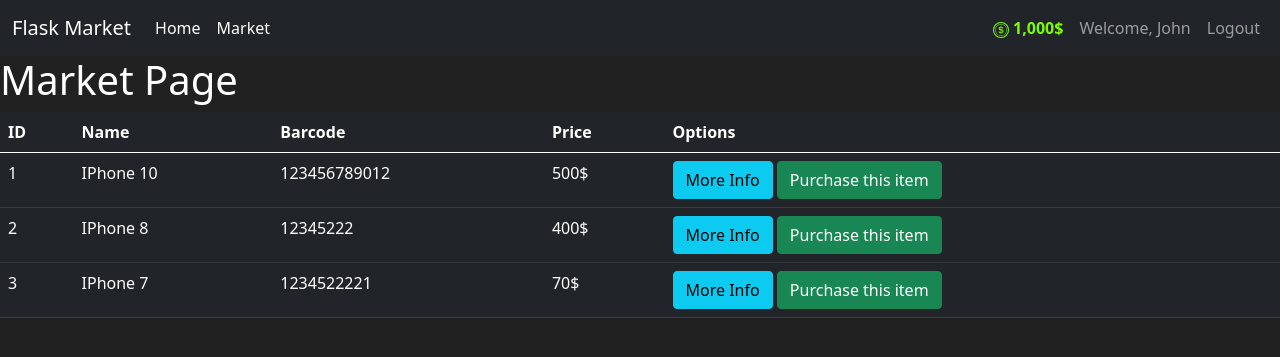
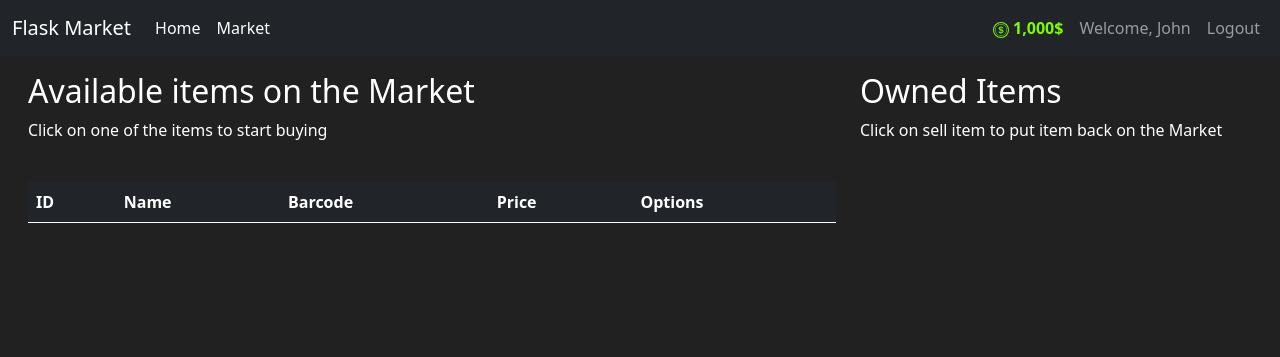
Before and after one commit to chrisfid/flask-phone-market, a Flask app: page /market in a window 1280 px wide. Shown: the top 357 px of the page. Run offline with Flask 2, Linux system fonts and the light colour scheme; a user stored in the database is signed in; data comes from the database, SQL or seed files in the repository; both versions use the stored data as it was after the commit; lists and menus that the app fills with data are empty.

Commit message:
feat: item purchasing

```diff
--- a/market/forms.py
+++ b/market/forms.py
@@ -24,3 +24,9 @@ class LoginForm(FlaskForm):
   username = StringField(label='User Name', validators=[DataRequired()])
   password = StringField(label='Password', validators=[DataRequired()])
   submit = SubmitField(label='Sign in')
+
+class PurchaseItemForm(FlaskForm):
+    submit = SubmitField(label='Purchase Item!')
+
+class SellItemForm(FlaskForm):
+    submit = SubmitField(label='Purchase Item!')
--- a/market/models.py
+++ b/market/models.py
@@ -31,6 +31,9 @@ class User(db.Model, UserMixin):
     def check_password_correction(self, attempted_password):
         return bcrypt.check_password_hash(self .password_hash, attempted_password)
 
+    def can_purchase(self, item_obj):
+        return self.budget >= item_obj.price
+
 class Item(db.Model):
     id = db.Column(db.Integer(), primary_key=True)
     name = db.Column(db.String(length=30), nullable=False, unique=True)
@@ -41,3 +44,8 @@ class Item(db.Model):
 
     def __repr__(self):
         return f'Item: {self.name}'
+
+    def buy(self, user):
+        self.owner = user.id
+        user.budget -= self.price
+        db.session.commit()
--- a/market/routes.py
+++ b/market/routes.py
@@ -1,21 +1,36 @@
 from flask_login.utils import logout_user
+from sqlalchemy.orm.query import Query
 from market import app
-from flask import render_template, redirect, url_for, flash
+from flask import render_template, redirect, url_for, flash, request
 from market.models import Item, User
-from market.forms import LoginForm, RegisterForm
+from market.forms import LoginForm, RegisterForm, PurchaseItemForm
 from market import db
-from flask_login import login_user, logout_user, login_required
+from flask_login import login_user, logout_user, login_required, current_user
 
 @app.route('/')
 @app.route('/home')
 def home_page():
     return render_template('home.html')
 
-@app.route('/market')
+@app.route('/market', methods=['GET', 'POST'])
 @login_required
 def market_page():
-    items = Item.query.all()
-    return render_template('market.html', items=items)
+    purchase_form = PurchaseItemForm()
+    if request.method == 'POST':
+        print(request.form)
+        purchased_item = request.form.get('purchased_item')
+        p_item_object = Item.query.filter_by(name=purchased_item).first()
+        if p_item_object:
+            if current_user.can_purchase(p_item_object):
+                p_item_object.buy(current_user)
+                flash(f'Congratulations! You just purchased {p_item_object.name} for {p_item_object.price}$', category='success')
+            else:
+                flash(f"Unfortunately, you don't have enough money to purchase {p_item_object.name}", category='danger')
+        return redirect(url_for('market_page'))
+
+    if request.method == 'GET':
+        items = Item.query.filter_by(owner=None)
+        return render_template('market.html', items=items, purchase_form=purchase_form)
 
 @app.route('/register', methods=['GET', 'POST'])
 def register_page():
--- a/market/templates/home.html
+++ b/market/templates/home.html
@@ -4,7 +4,6 @@
 {% endblock %}
 
 {% block content %}
-
 <div class="container-fluid text-center">
   <img src="https://picsum.photos/200
   " class="img-fluid m-3" alt="Market">
--- a/market/templates/market.html
+++ b/market/templates/market.html
@@ -2,9 +2,12 @@
 {% block title %}
 Market Page
 {% endblock %}
-
 {% block content %}
-  <h1>Market Page</h1>
+<div class="row m-3">
+   <div class="col-8">
+      <h2>Available items on the Market</h2>
+      <p>Click on one of the items to start buying</p>
+      <br>
       <table class="table table-hover table-dark">
          <thead>
             <tr>
@@ -18,14 +21,15 @@
          <tbody>
             <!-- Your rows inside the table HERE: -->
             {% for item in items %}
+            {% include 'includes/items_modals.html' %}
             <tr>
                <td>{{ item.id }}</td>
                <td>{{ item.name }}</td>
                <td>{{ item.barcode }}</td>
                <td>{{ item.price }}$</td>
                <td>
-            <button class="btn btn-outline btn-info">More Info</button>
-            <button class="btn btn-outline btn-success">
+                  <button class="btn btn-outline btn-info" data-bs-toggle="modal" data-bs-target="#Modal-MoreInfo-{{ item.id }}">More Info</button>
+                  <button class="btn btn-outline btn-success" data-bs-toggle="modal" data-bs-target="#Modal-PurchaseConfirm-{{ item.id }}">
                   Purchase this item
                   </button>
                </td>
@@ -33,4 +37,11 @@
             {% endfor %}
          </tbody>
       </table>
+   </div>
+   <div class="col-4">
+    <h2>Owned Items</h2>
+    <p>Click on sell item to put item back on the Market</p>
+    <br>
+   </div>
+</div>
 {% endblock %}
```
Also changed, not shown: market/templates/includes/items_modals.html (added, +53 -0 lines), market/market.db. Lines whose indentation alone changed are shown as unchanged.
